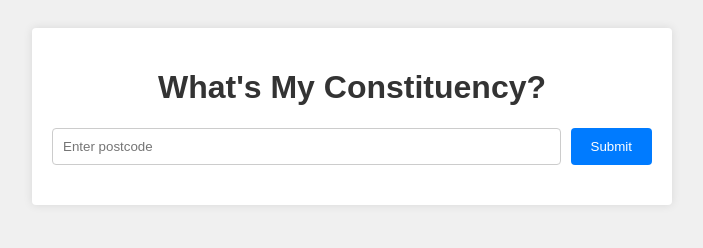
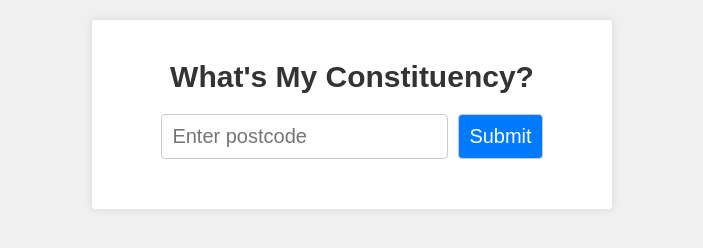
Before and after one commit to 12v/postcode-lookup, a plain HTML site: page docs/index.html in a window 1280 px wide. Shown: the whole page, without its empty margins (288-991 px from the left). Drawn offline with Linux system fonts and the light colour scheme.

Commit message:
Tweak styles

```diff
--- a/docs/script.js
+++ b/docs/script.js
@@ -10,11 +10,11 @@ function submitForm(event) {
             return response.text()
         })
         .then(data => {
-            document.getElementById('result').innerHTML = 'Following the 2023 Review of Parliamentary constituencies, your constituency is:<br><strong> ' + data + '</strong>';
+            document.getElementById('result').innerHTML = 'Following the 2023 boundary review, your constituency is:<br><br><span class="result-text"> ' + data + '</span>';
         })
         .catch(error => {
             if (error.message == '404') {
-                document.getElementById('result').textContent = 'Your postcode was not found. Please check your postcode and try again.  Unfortunately, this tool only works for postcodes in England, Scotland and Wales.';
+                document.getElementById('result').textContent = 'Your postcode was not found, please check your postcode and try again.  Unfortunately, this tool currnetly only works for postcodes in England, Scotland and Wales.';
             } else {
                 document.getElementById('result').textContent = 'An error occurred: ' + error.message;
             }
--- a/docs/styles.css
+++ b/docs/styles.css
@@ -1,12 +1,21 @@
+* {
+    font-size: 20px;
+}
+
 body {
     font-family: Arial, sans-serif;
     background-color: #f0f0f0;
-    padding: 20px;
+    padding: 0;
+    margin: 0;
+}
+
+.result-text {
+    font-size: 35px;
+    font-weight: bold;
 }
 
 .container {
-    max-width: 600px;
-    margin: 0 auto;
+    /* width: 100%; */
     background-color: #fff;
     padding: 20px;
     border-radius: 4px;
@@ -16,25 +25,25 @@ body {
 h1 {
     text-align: center;
     color: #333;
+    font-size: 30px;
 }
 
 form {
     display: flex;
-    justify-content: center;
+    flex-direction: column;
+    align-items: center;
     gap: 10px;
 }
 
-input[type="text"] {
-    flex-grow: 1;
-    padding: 10px;
+input[type="text"], input[type="submit"] {
+    width: 100%;
+    max-width: 300px;
+    padding: 15px;
     border-radius: 4px;
     border: 1px solid #ccc;
 }
 
 input[type="submit"] {
-    padding: 10px 20px;
-    border-radius: 4px;
-    border: none;
     background-color: #007BFF;
     color: #fff;
     cursor: pointer;
@@ -46,5 +55,29 @@ input[type="submit"]:hover {
 
 #result {
     margin-top: 20px;
+    margin-bottom: 30px;
     text-align: center;
 }
+
+/* Media query for larger screens */
+@media (min-width: 600px) {
+    body {
+        padding: 20px;
+        font-size: 20px;
+    }
+
+    .container {
+        max-width: 480px;
+        margin: 0 auto;
+    }
+
+    form {
+        flex-direction: row;
+        justify-content: center;
+    }
+
+    input[type="text"], input[type="submit"] {
+        padding: 10px;
+        width: auto;
+    }
+}
```
